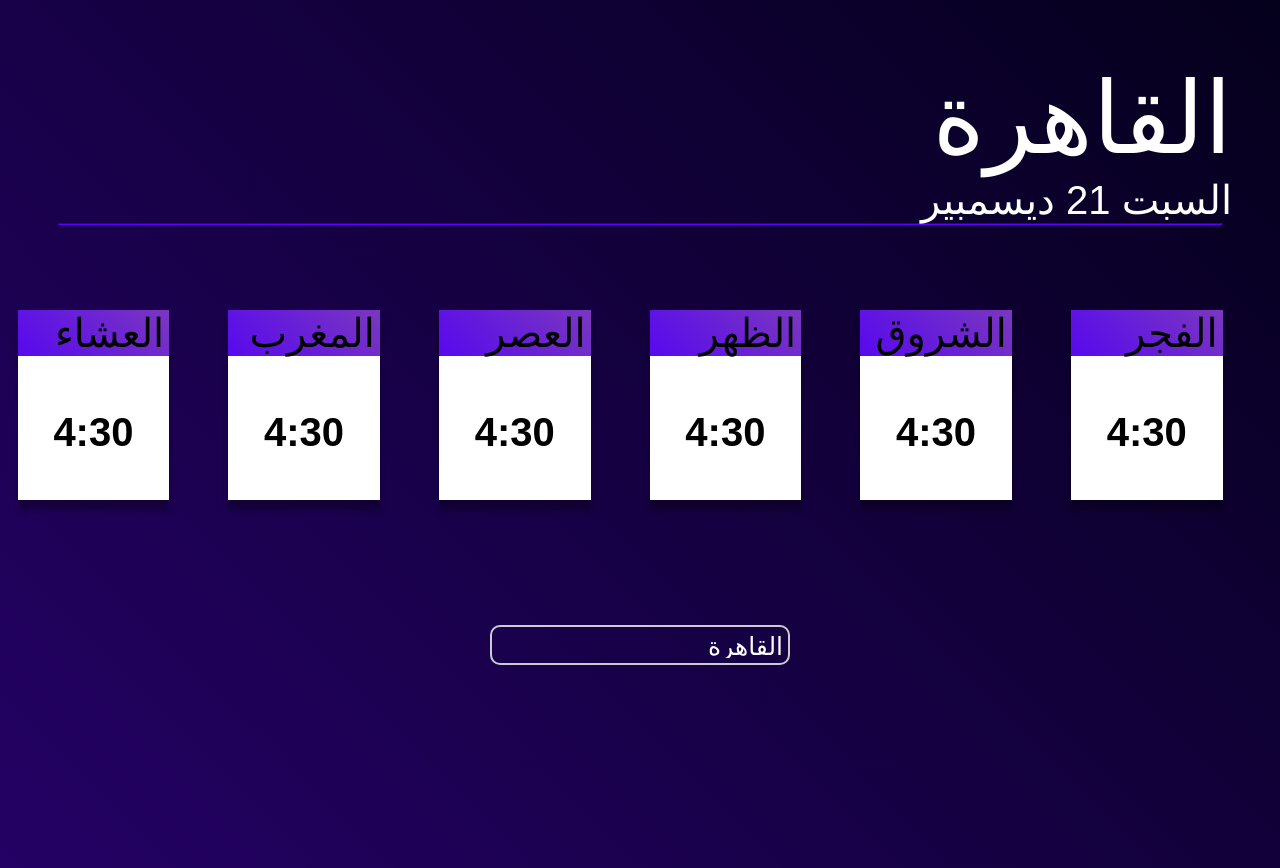
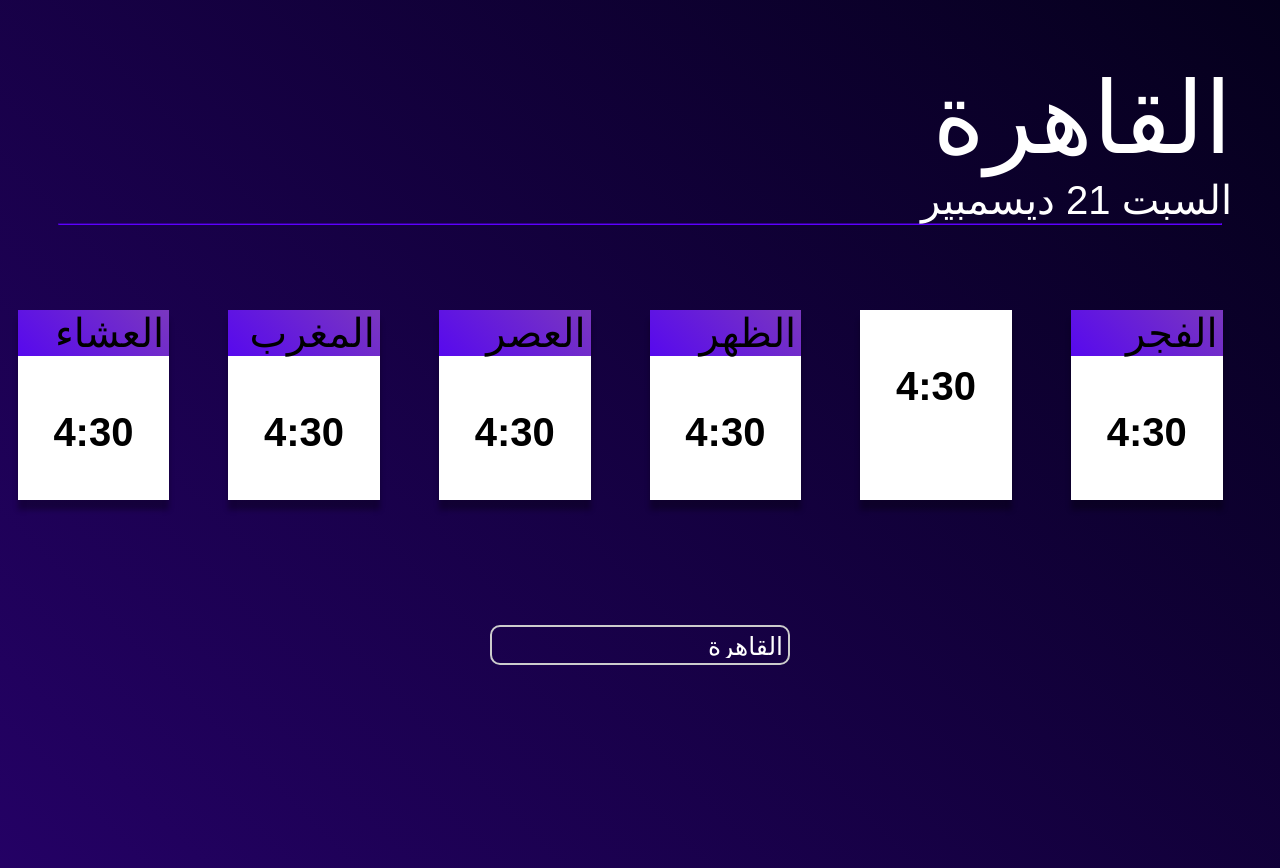
Before and after one commit to Mohamed0Elhefnawy/Prayer-times, a website: page index.html in a window 1280 px wide. Drawn offline with nearby package versions, Linux system fonts and the light colour scheme.

Commit message:
chang test

```diff
--- a/index.html
+++ b/index.html
@@ -167,7 +167,7 @@
                 </div>
                 <div class="card">
                     <div class="header">
-                        <h1 >الشروق</h1>
+                        <h1 ></h1>
                     </div>
                     <div class="bod center" style="height: 80%;">
                         <h1 id="sunrise">4:30</h1>
```
